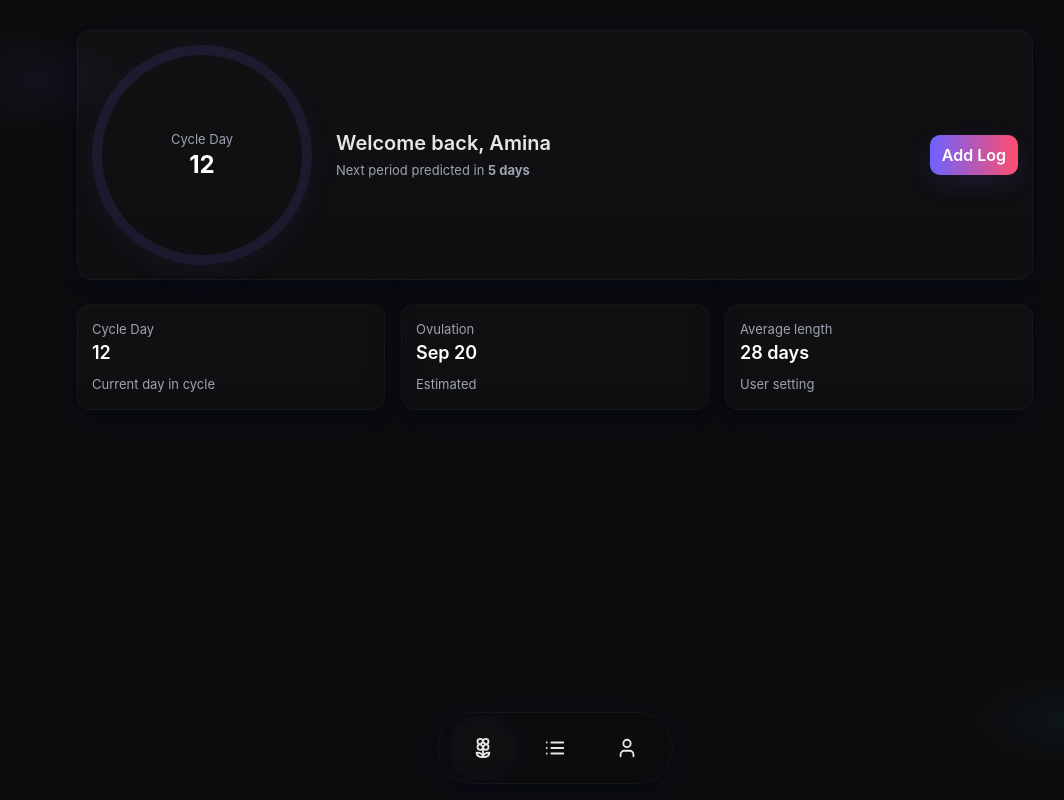
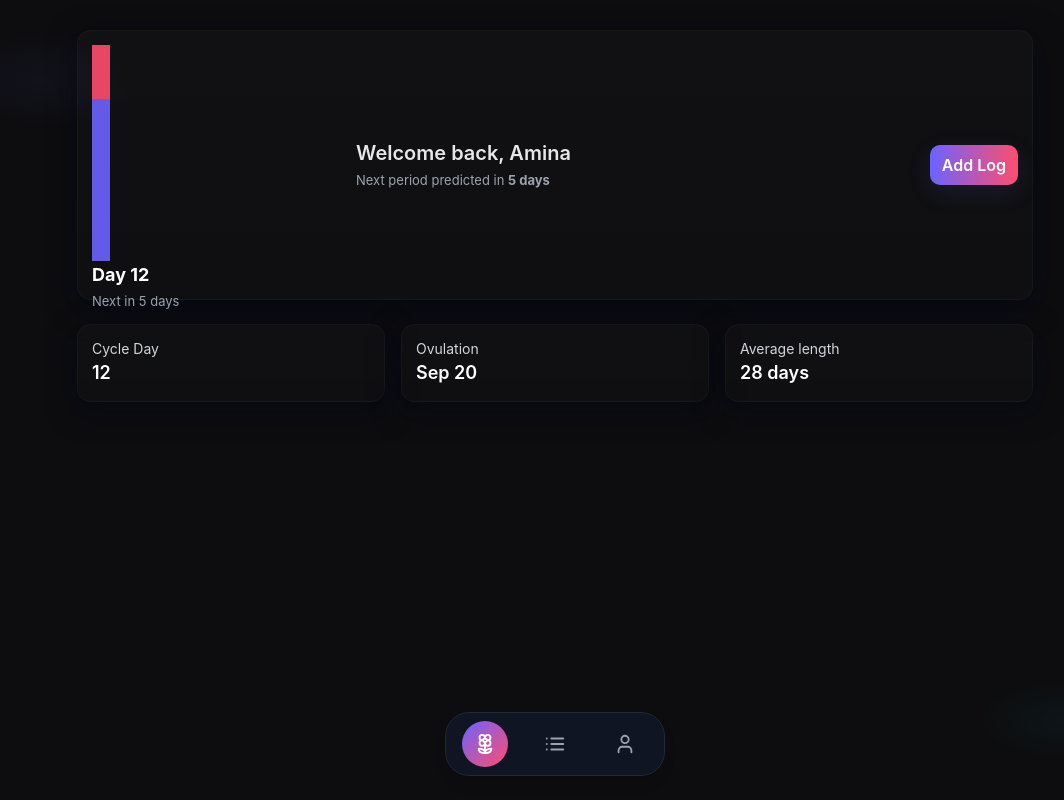
Before and after one commit to aminuastroboy/project-mct, a React (Vite) app: page / in a window 1280 px wide. Shown: the whole page, without its empty margins (85-1149 px from the left). Built offline with nearby package versions, Linux system fonts and the light colour scheme.

Commit message:
Add files via upload

```diff
--- /dev/null
+++ b/src/components/AddLogModal.jsx
@@ -0,0 +1,30 @@
+import React, { useState } from 'react'
+import { motion } from 'framer-motion'
+
+export default function AddLogModal({ onClose, onSave }){
+  const [date, setDate] = useState(new Date().toISOString().slice(0,10))
+  const [note, setNote] = useState('')
+
+  function submit(e){
+    e.preventDefault()
+    const item = { id: Date.now(), date, note }
+    onSave(item)
+  }
+
+  return (
+    <div style={{position:'fixed',inset:0,display:'flex',alignItems:'center',justifyContent:'center',zIndex:60}}>
+      <div style={{position:'absolute',inset:0,background:'rgba(0,0,0,0.6)'}} onClick={onClose}></div>
+      <motion.form initial={{scale:0.96,opacity:0}} animate={{scale:1,opacity:1}} onSubmit={submit} className="card" style={{minWidth:320,zIndex:70}}>
+        <h3 className="text-lg font-semibold">Add Log</h3>
+        <label className="small mt-2">Date</label>
+        <input className="input mt-1" type="date" value={date} onChange={e=>setDate(e.target.value)} required />
+        <label className="small mt-2">Note</label>
+        <input className="input mt-1" value={note} onChange={e=>setNote(e.target.value)} placeholder="e.g. cramps, mood" />
+        <div className="flex gap-2 mt-4 justify-end">
+          <button type="button" className="input" onClick={onClose}>Cancel</button>
+          <button type="submit" className="btn-primary">Save</button>
+        </div>
+      </motion.form>
+    </div>
+  )
+}
--- a/src/components/CycleRing.jsx
+++ b/src/components/CycleRing.jsx
@@ -1,13 +1,22 @@
 import React from 'react'
 
 export default function CycleRing(){
+  const petals = Array.from({length:12}).map((_,i)=>i) // 12 petals
+  const centerText = 'Day 12'
+
   return (
-    <div className="calendar-ring" role="img" aria-label="cycle ring">
-      <div style={{display:'grid',placeItems:'center'}}>
-        <div className="text-center">
-          <div className="text-sm small">Cycle Day</div>
-          <div className="text-2xl font-bold" style={{color:'#fff'}}>12</div>
-        </div>
+    <div className="cycle-ring" style={{width:240,height:240}}>
+      {petals.map((p,idx)=>{
+        const angle = (idx / petals.length) * Math.PI * 2 - Math.PI/2
+        const r = 100
+        const x = Math.cos(angle) * r + 120 - 10
+        const y = Math.sin(angle) * r + 120 - 10
+        return <div key={idx} className="pet" style={{left: x, top: y, width: 18, height: 18, background: idx<3 ? 'rgba(255,77,109,0.9)' : 'rgba(108,99,255,0.9)'}} />
+      })}
+
+      <div className="inner">
+        <div style={{fontSize:18, fontWeight:700, color:'#fff'}}>{centerText}</div>
+        <div className="small mt-1">Next in 5 days</div>
       </div>
     </div>
   )
--- a/src/components/FloatingNav.jsx
+++ b/src/components/FloatingNav.jsx
@@ -2,18 +2,17 @@ import React from 'react'
 import { Flower2, List, User } from 'lucide-react'
 
 export default function FloatingNav({ page, setPage }){
-  const items = [
-    { id: 'home', icon: <Flower2 size={22} /> },
-    { id: 'logs', icon: <List size={22} /> },
-    { id: 'profile', icon: <User size={22} /> },
-  ]
   return (
-    <div className="bottom-nav">
-      {items.map(it => (
-        <button key={it.id} className={`nav-btn ${page===it.id?'active':''}`} onClick={()=>setPage(it.id)} title={it.id}>
-          {it.icon}
-        </button>
-      ))}
-    </div>
+    <nav className="fixed left-1/2 -translate-x-1/2 bottom-6 bg-gray-900/80 backdrop-blur-md border border-gray-800 rounded-3xl px-4 py-2 flex gap-6 items-center z-50 shadow-lg">
+      <button onClick={() => setPage('home')} className={`p-3 rounded-full ${page==='home'?'bg-gradient-to-br from-[#6C63FF] to-[#FF4D6D] text-white':'text-gray-400'}`} title="Home">
+        <Flower2 size={22} />
+      </button>
+      <button onClick={() => setPage('log')} className={`p-3 rounded-full ${page==='log'?'bg-gradient-to-br from-[#6C63FF] to-[#FF4D6D] text-white':'text-gray-400'}`} title="Logs">
+        <List size={22} />
+      </button>
+      <button onClick={() => setPage('profile')} className={`p-3 rounded-full ${page==='profile'?'bg-gradient-to-br from-[#6C63FF] to-[#FF4D6D] text-white':'text-gray-400'}`} title="Profile">
+        <User size={22} />
+      </button>
+    </nav>
   )
 }
--- a/src/components/InfoCard.jsx
+++ b/src/components/InfoCard.jsx
@@ -1,11 +1,14 @@
 import React from 'react'
 
-export default function InfoCard({title,value,subtitle}){
+export default function InfoCard({title, value}){
   return (
     <div className="card">
-      <div className="text-sm small">{title}</div>
-      <div className="text-lg font-semibold" style={{color:'#fff'}}>{value}</div>
-      <div className="small mt-2">{subtitle}</div>
+      <div className="flex items-center justify-between">
+        <div>
+          <div className="text-sm text-gray-300">{title}</div>
+          <div className="text-lg font-semibold" style={{color:'#fff'}}>{value}</div>
+        </div>
+      </div>
     </div>
   )
 }
--- a/src/components/LogCard.jsx
+++ b/src/components/LogCard.jsx
@@ -1,14 +1,32 @@
-import React from 'react'
+import React, { useState } from 'react'
 
-export default function LogCard({ item, onDelete }){
+export default function LogCard({ item, onUpdate, onDelete }){
+  const [editing, setEditing] = useState(false)
+  const [note, setNote] = useState(item.note||'')
+
+  function save(){
+    onUpdate(item.id, { note })
+    setEditing(false)
+  }
+
   return (
-    <div className="card flex justify-between items-center">
+    <div className="card flex items-center justify-between">
       <div>
         <div className="font-medium">{item.date}</div>
-        <div className="small">{item.note || '—'}</div>
+        <div className="small">{item.note||'—'}</div>
       </div>
-      <div className="flex flex-col items-end gap-2">
-        <button className="text-sm small text-red-400" onClick={onDelete}>Delete</button>
+      <div className="flex items-center gap-2">
+        {editing ? (
+          <div className="flex items-center gap-2">
+            <input className="input" value={note} onChange={e=>setNote(e.target.value)} />
+            <button className="btn-primary" onClick={save}>Save</button>
+          </div>
+        ) : (
+          <>
+            <button className="text-sm small" onClick={()=>setEditing(true)}>Edit</button>
+            <button className="text-sm small text-red-400" onClick={()=>onDelete(item.id)}>Delete</button>
+          </>
+        )}
       </div>
     </div>
   )
```
